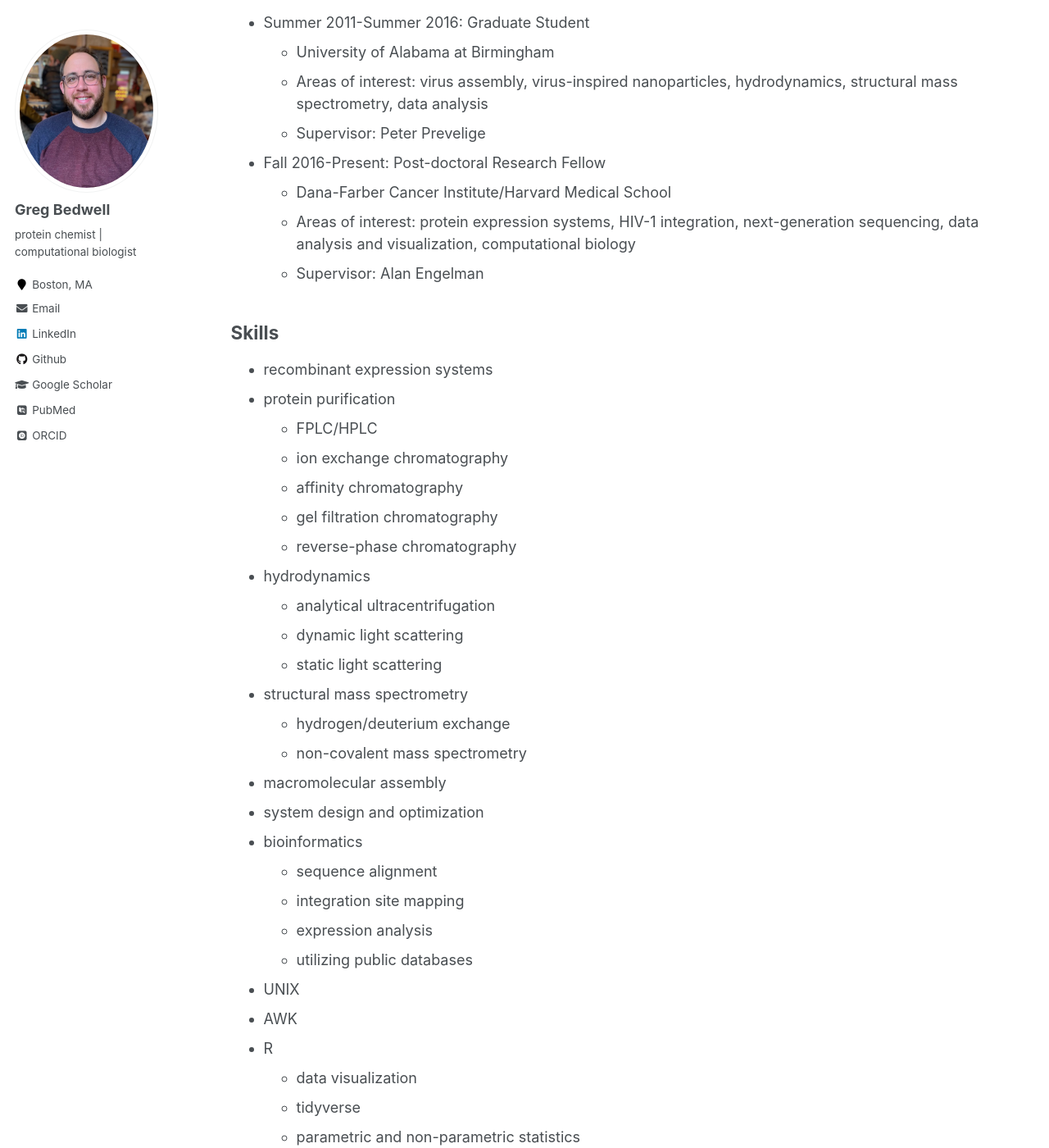
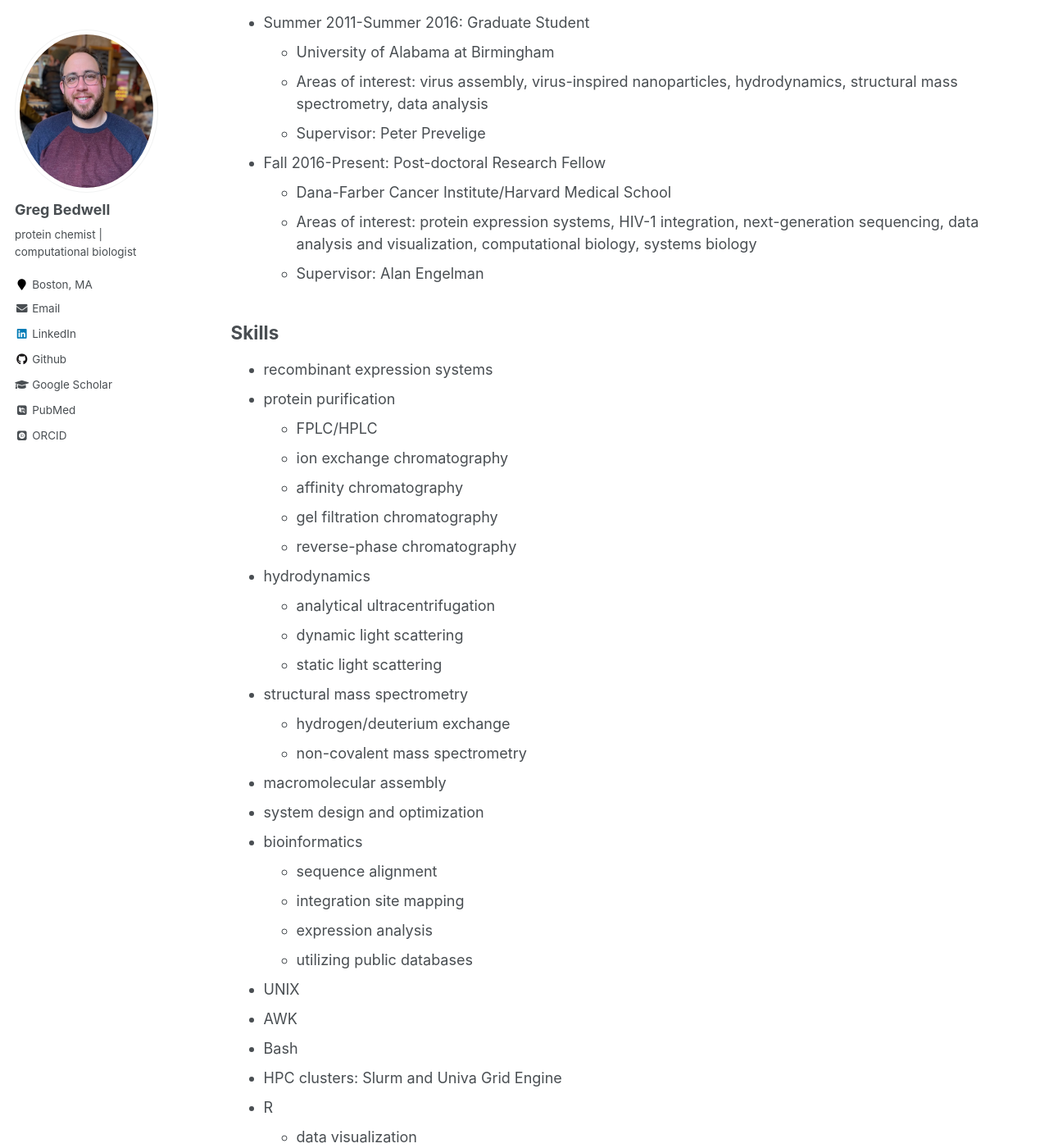
Before and after one commit to gbedwell/gbedwell.github.io, a Jekyll site: the page built from _pages/cv.md, in a window 1280 px wide and 1400 px high, scrolled down 375 px. Shown: the whole window at 82% size. Built offline with Jekyll 4.4.1, drawn with Linux system fonts in a browser that asks for light colours; some web fonts are replaced.

Commit message:
updated CV page

```diff
--- a/_pages/cv.md
+++ b/_pages/cv.md
@@ -23,7 +23,7 @@ Experience
 
 * Fall 2016-Present: Post-doctoral Research Fellow
   * Dana-Farber Cancer Institute/Harvard Medical School
-  * Areas of interest: protein expression systems, HIV-1 integration, next-generation sequencing, data analysis and visualization, computational biology
+  * Areas of interest: protein expression systems, HIV-1 integration, next-generation sequencing, data analysis and visualization, computational biology, systems biology
   * Supervisor: Alan Engelman
 
 Skills
@@ -51,6 +51,8 @@ Skills
     * utilizing public databases
 * UNIX
 * AWK
+* Bash
+* HPC clusters: Slurm and Univa Grid Engine
 * R
     * data visualization
     * tidyverse
```
